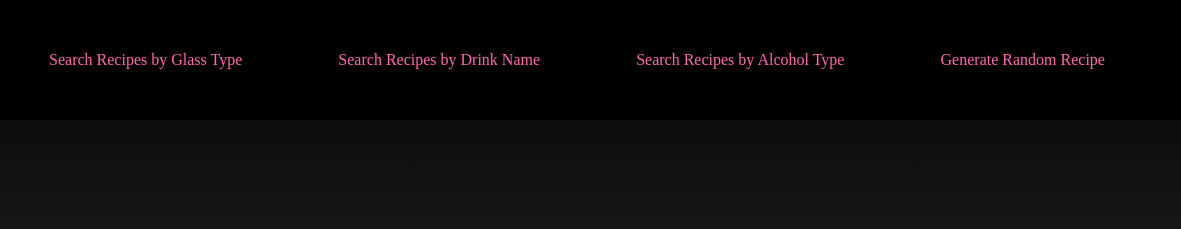
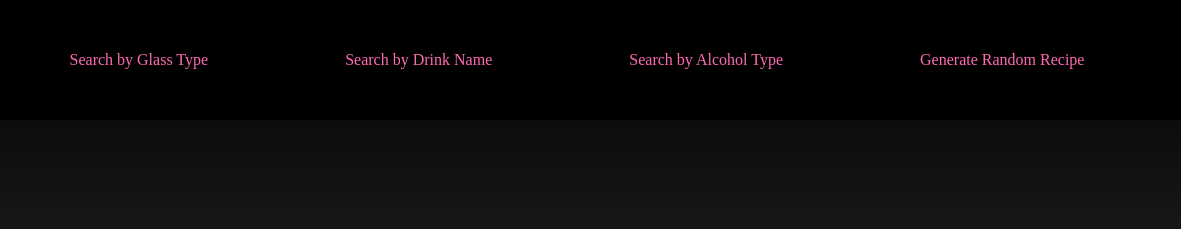
Before and after one commit to gbrogers/drink-app, a website: page public/index.html in a window 1280 px wide. Shown: the top 229 px of the page, 99-1280 px from the left. Drawn offline with nearby package versions, Linux system fonts and the light colour scheme.

Commit message:
navbar updates

```diff
--- a/public/index.html
+++ b/public/index.html
@@ -20,13 +20,13 @@
       <ul class="menu">
         <li>
           <a href="./drinkGlass.html"
-            >Search Recipes by Glass Type</span></a
+            >Search by Glass Type</span></a
           >
         </li>
         <li>
-          <a href="./drinkName.html">Search Recipes by Drink Name </a>
+          <a href="./drinkName.html">Search by Drink Name </a>
         </li>
-        <li><a href="./drinkAlc.html">Search Recipes by Alcohol Type </a></li>
+        <li><a href="./drinkAlc.html">Search by Alcohol Type </a></li>
         <li><a href="./randDrink.html">Generate Random Recipe </a></li>
       </ul>
     </header>
```
Also changed, not shown: public/drinkAlc.html (+3 -3 lines), public/drinkGlass.html (+3 -3 lines), public/drinkName.html (+3 -3 lines).
